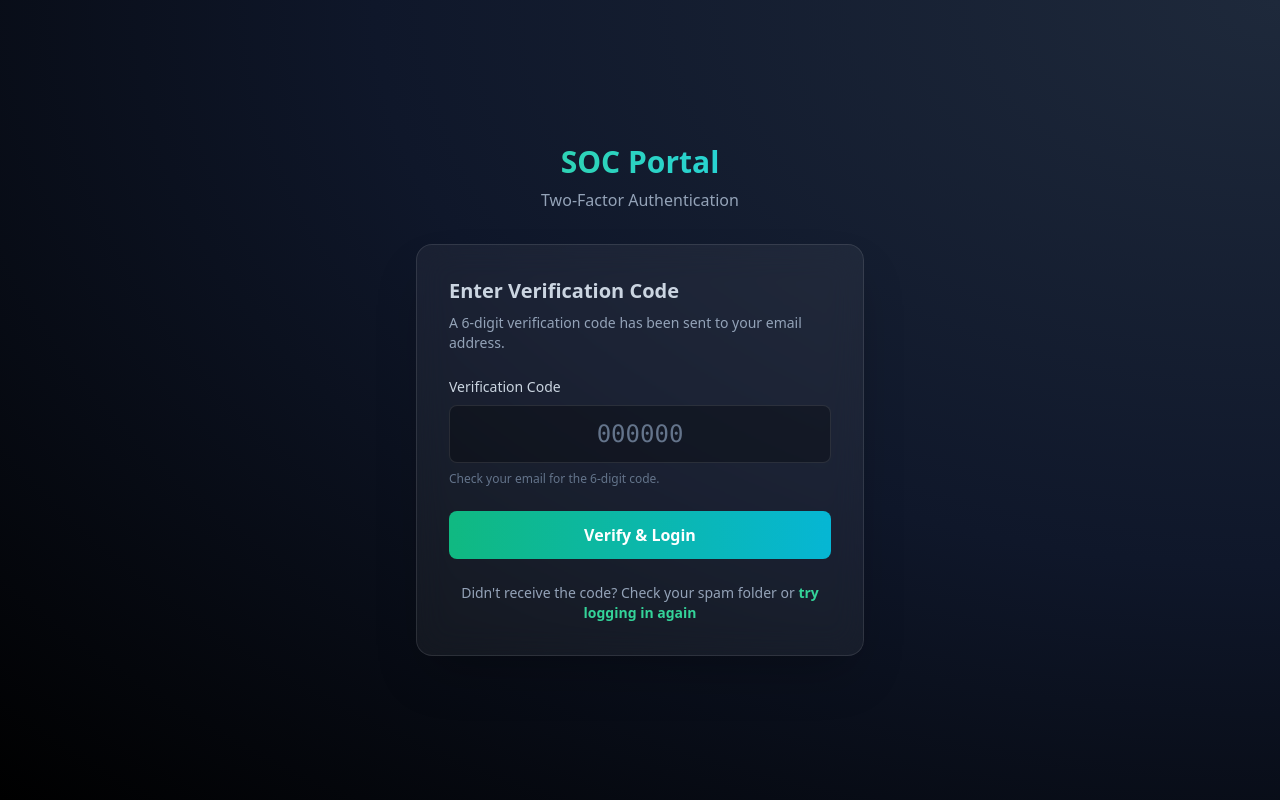
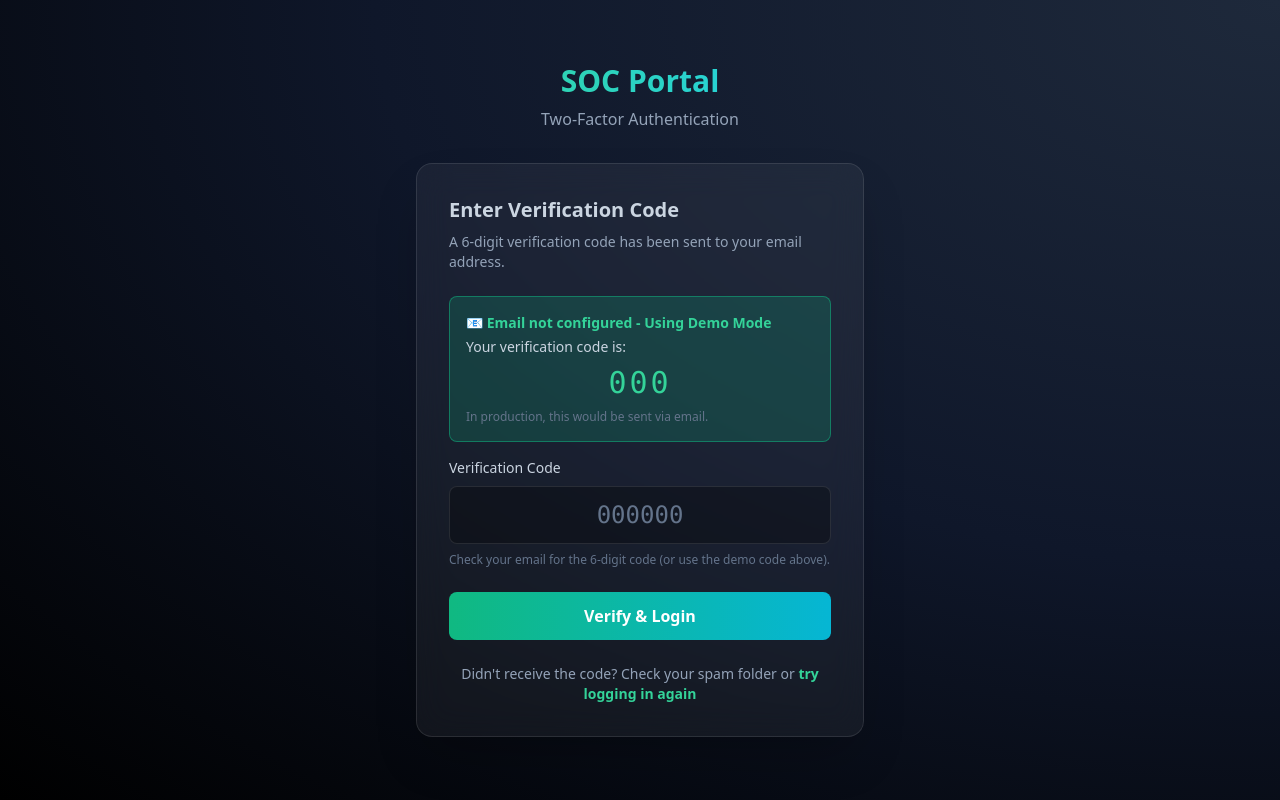
Before and after one commit to Abdul-Manan-PG/Security_Project, a Flask app: template app/templates/verify_2fa.html in a window 1280 px wide. Run offline with Flask 3, Linux system fonts and the light colour scheme; the template is opened without the code that fills it: most values are stand-ins (such as "Sample title", 1, 10 or a date in 2020); some libraries are stand-ins or nearby versions.

Commit message:
update branch

```diff
--- a/app/templates/verify_2fa.html
+++ b/app/templates/verify_2fa.html
@@ -28,11 +28,21 @@
                 {% endif %}
             {% endwith %}
 
+            <!-- Debug: Show code if email is not configured (for demo purposes) -->
+            {% if debug_code %}
+            <div class="mb-4 p-4 bg-emerald-500/20 border border-emerald-500/50 rounded-lg">
+                <p class="text-emerald-400 text-sm font-semibold">📧 Email not configured - Using Demo Mode</p>
+                <p class="text-slate-300 text-sm mt-1">Your verification code is:</p>
+                <p class="text-3xl font-mono text-center text-emerald-400 mt-2 tracking-widest">{{ debug_code }}</p>
+                <p class="text-slate-500 text-xs mt-2">In production, this would be sent via email.</p>
+            </div>
+            {% endif %}
+
             <form method="POST" class="space-y-6">
                 <div>
                     <label for="otp_code" class="block text-sm font-medium text-slate-300 mb-2">Verification Code</label>
                     <input type="text" id="otp_code" name="otp_code" required maxlength="6" pattern="[0-9]{6}" class="w-full px-4 py-3 text-center text-2xl font-mono bg-black/30 border border-white/10 rounded-lg text-white placeholder-slate-500 focus:outline-none focus:border-emerald-400/50 focus:ring-1 focus:ring-emerald-400/50" placeholder="000000" inputmode="numeric">
-                    <p class="text-xs text-slate-500 mt-2">Check your email for the 6-digit code.</p>
+                    <p class="text-xs text-slate-500 mt-2">Check your email for the 6-digit code (or use the demo code above).</p>
                 </div>
 
                 <button type="submit" class="w-full px-4 py-3 bg-gradient-to-r from-emerald-500 to-cyan-500 text-white font-semibold rounded-lg hover:shadow-lg hover:shadow-emerald-500/50 transition">Verify & Login</button>
```
Also changed, not shown: app/routes/auth.py (+21 -10 lines), instance/soc_database.db, 1 other file.
